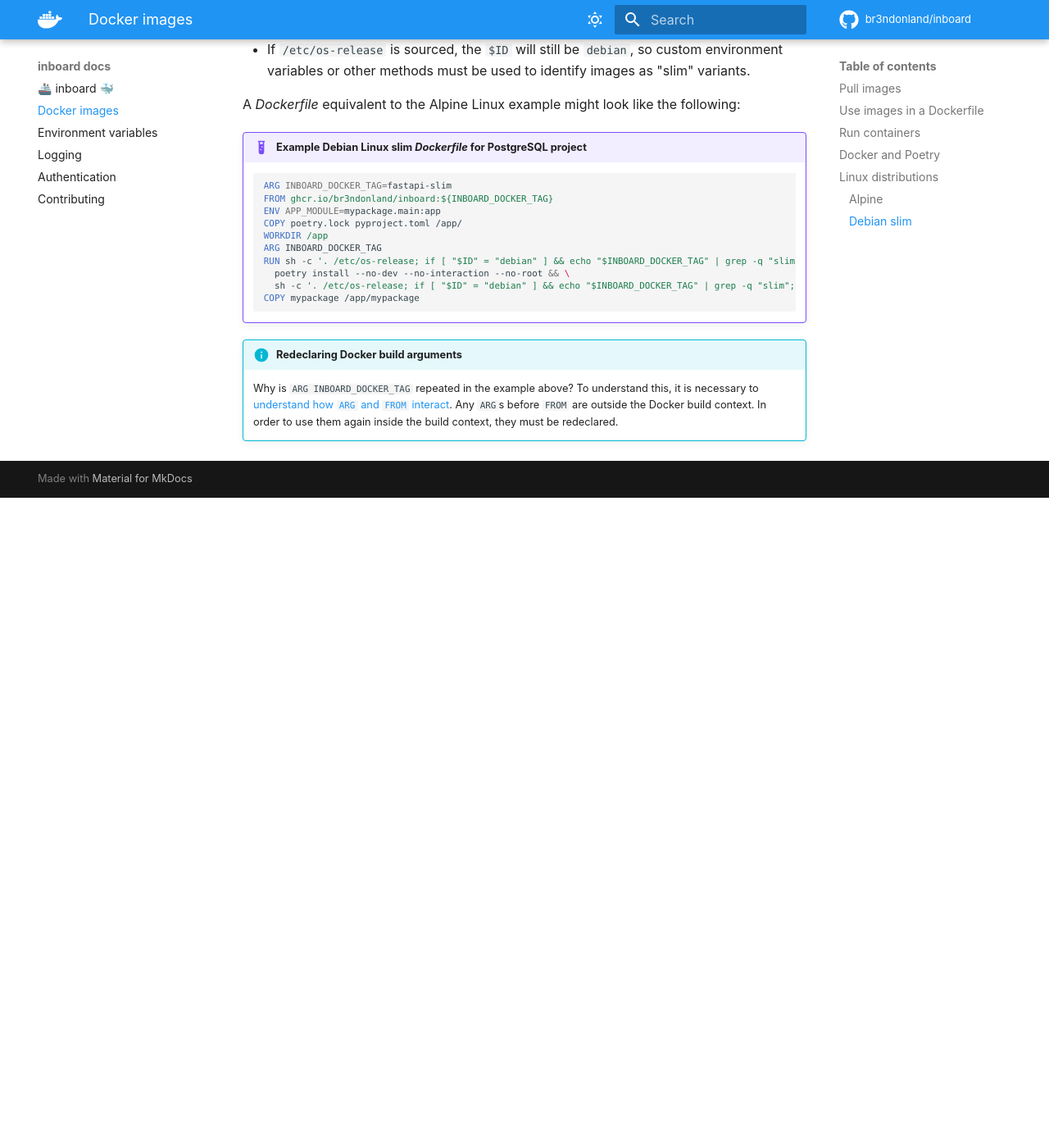
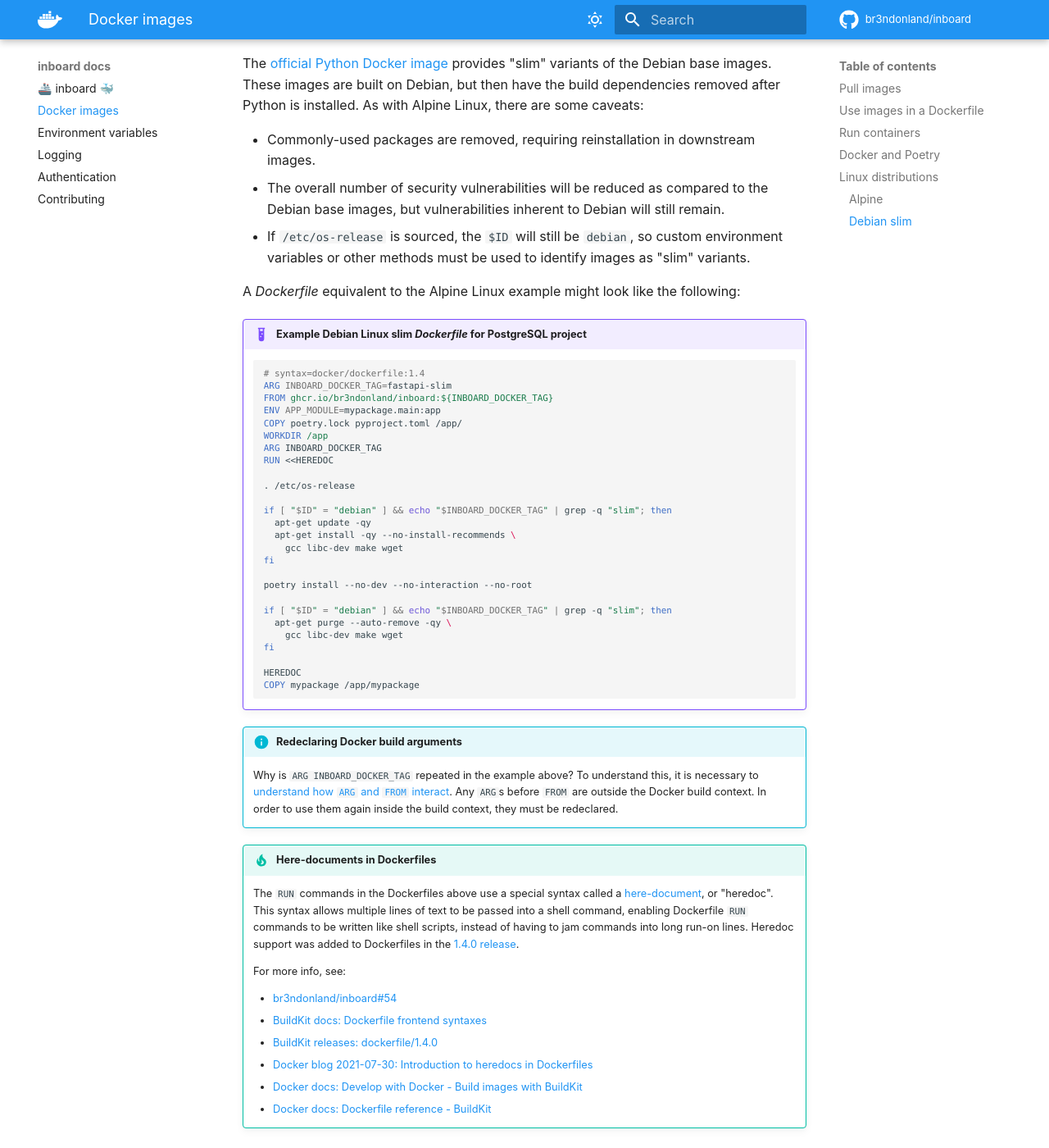
Before and after one commit to br3ndonland/inboard, an MkDocs documentation site: the page built from docs/docker.md, in a window 1280 px wide and 1400 px high, scrolled down 6987 px. Shown: the whole window at 82% size. Built offline with MkDocs 1.6.1 and Material for MkDocs 9.7.7, drawn with Linux system fonts in a browser that asks for light colours; comment, search, counter and statistics services are not loaded; before the commit the page ends 7594 px from its top, so only the background shows below that; some of the changed text lies outside the part shown.

Commit message:
Add heredoc examples and info to docs
This commit will refactor the Dockerfile examples in the docs to use
heredoc syntax, and will also add a tip explaining the syntax.

````diff
--- a/docs/docker.md
+++ b/docs/docker.md
@@ -241,14 +241,29 @@
 !!! example "Example Alpine Linux _Dockerfile_ for PostgreSQL project"
 
     ```dockerfile
+    # syntax=docker/dockerfile:1.4
     ARG INBOARD_DOCKER_TAG=fastapi-alpine
     FROM ghcr.io/br3ndonland/inboard:${INBOARD_DOCKER_TAG}
     ENV APP_MODULE=mypackage.main:app
     COPY poetry.lock pyproject.toml /app/
     WORKDIR /app
-    RUN sh -c '. /etc/os-release; if [ "$ID" = "alpine" ]; then apk add --no-cache --virtual .build-project build-base freetype-dev gcc libc-dev libpng-dev make openblas-dev postgresql-dev; fi' && \
-      poetry install --no-dev --no-interaction --no-root && \
-      sh -c '. /etc/os-release; if [ "$ID" = "alpine" ]; then apk del .build-project && apk add --no-cache libpq; fi'
+    RUN <<HEREDOC
+
+    . /etc/os-release
+
+    if [ "$ID" = "alpine" ]; then
+      apk add --no-cache --virtual .build-project \
+        build-base freetype-dev gcc libc-dev libpng-dev make openblas-dev postgresql-dev
+    fi
+
+    poetry install --no-dev --no-interaction --no-root
+
+    if [ "$ID" = "alpine" ]; then
+      apk del .build-project
+      apk add --no-cache libpq
+    fi
+
+    HEREDOC
     COPY mypackage /app/mypackage
     ```
 
@@ -277,18 +292,47 @@
 !!! example "Example Debian Linux slim _Dockerfile_ for PostgreSQL project"
 
     ```dockerfile
+    # syntax=docker/dockerfile:1.4
     ARG INBOARD_DOCKER_TAG=fastapi-slim
     FROM ghcr.io/br3ndonland/inboard:${INBOARD_DOCKER_TAG}
     ENV APP_MODULE=mypackage.main:app
     COPY poetry.lock pyproject.toml /app/
     WORKDIR /app
     ARG INBOARD_DOCKER_TAG
-    RUN sh -c '. /etc/os-release; if [ "$ID" = "debian" ] && echo "$INBOARD_DOCKER_TAG" | grep -q "slim"; then apt-get update -qy && apt-get install -qy --no-install-recommends gcc libc-dev libpq-dev make wget; fi' && \
-      poetry install --no-dev --no-interaction --no-root && \
-      sh -c '. /etc/os-release; if [ "$ID" = "debian" ] && echo "$INBOARD_DOCKER_TAG" | grep -q "slim"; then apt-get purge --auto-remove -qy gcc libc-dev make wget; fi'
+    RUN <<HEREDOC
+
+    . /etc/os-release
+
+    if [ "$ID" = "debian" ] && echo "$INBOARD_DOCKER_TAG" | grep -q "slim"; then
+      apt-get update -qy
+      apt-get install -qy --no-install-recommends \
+        gcc libc-dev make wget
+    fi
+
+    poetry install --no-dev --no-interaction --no-root
+
+    if [ "$ID" = "debian" ] && echo "$INBOARD_DOCKER_TAG" | grep -q "slim"; then
+      apt-get purge --auto-remove -qy \
+        gcc libc-dev make wget
+    fi
+
+    HEREDOC
     COPY mypackage /app/mypackage
     ```
 
 !!! info "Redeclaring Docker build arguments"
 
     Why is `ARG INBOARD_DOCKER_TAG` repeated in the example above? To understand this, it is necessary to [understand how `ARG` and `FROM` interact](https://docs.docker.com/engine/reference/builder/#understand-how-arg-and-from-interact). Any `ARG`s before `FROM` are outside the Docker build context. In order to use them again inside the build context, they must be redeclared.
+
+!!! tip "Here-documents in Dockerfiles"
+
+    The `RUN` commands in the Dockerfiles above use a special syntax called a [here-document](https://pubs.opengroup.org/onlinepubs/9699919799/utilities/V3_chap02.html#tag_18_07), or "heredoc". This syntax allows multiple lines of text to be passed into a shell command, enabling Dockerfile `RUN` commands to be written like shell scripts, instead of having to jam commands into long run-on lines. Heredoc support was added to Dockerfiles in the [1.4.0 release](https://github.com/moby/buildkit/releases/tag/dockerfile%2F1.4.0).
+
+    For more info, see:
+
+    -   [br3ndonland/inboard#54](https://github.com/br3ndonland/inboard/pull/54)
+    -   [BuildKit docs: Dockerfile frontend syntaxes](https://github.com/moby/buildkit/blob/HEAD/frontend/dockerfile/docs/syntax.md)
+    -   [BuildKit releases: dockerfile/1.4.0](https://github.com/moby/buildkit/releases/tag/dockerfile%2F1.4.0)
+    -   [Docker blog 2021-07-30: Introduction to heredocs in Dockerfiles](https://www.docker.com/blog/introduction-to-heredocs-in-dockerfiles/)
+    -   [Docker docs: Develop with Docker - Build images with BuildKit](https://docs.docker.com/develop/develop-images/build_enhancements/)
+    -   [Docker docs: Dockerfile reference - BuildKit](https://docs.docker.com/engine/reference/builder/#buildkit)
````
